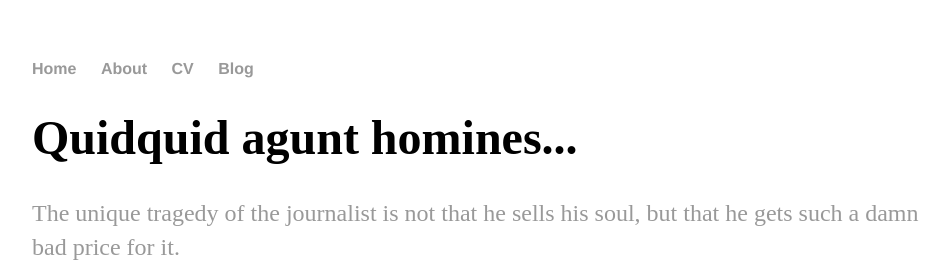
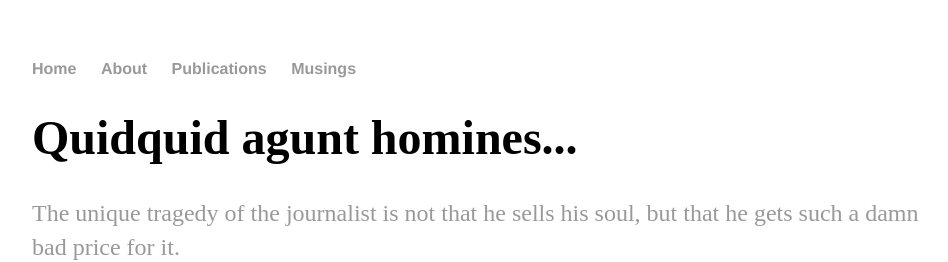
Before and after one commit to jpdavo/jpdavo.github.io, a Jekyll site: the page built from index.html, in a window 1280 px wide. Shown: the top 262 px of the page, without its empty margins (160-1108 px from the left). Built offline with Jekyll 4.4.1, drawn with Linux system fonts in a browser that asks for light colours.

Commit message:
Update default.html

```diff
--- a/_layouts/default.html
+++ b/_layouts/default.html
@@ -10,8 +10,8 @@
 	    		<ul>
 	        		<li><a href="/">Home</a></li>
 		        	<li><a href="/about">About</a></li>
-	        		<li><a href="/cv">CV</a></li>
-	        		<li><a href="/blog">Blog</a></li>
+	        		<li><a href="/publications">Publications</a></li>
+	        		<li><a href="/blog">Musings</a></li>
 	    		</ul>
 			</nav>
 			<div class="container">
```
